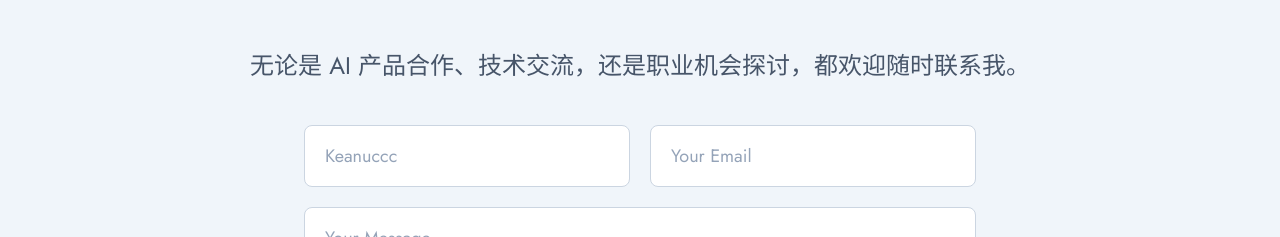
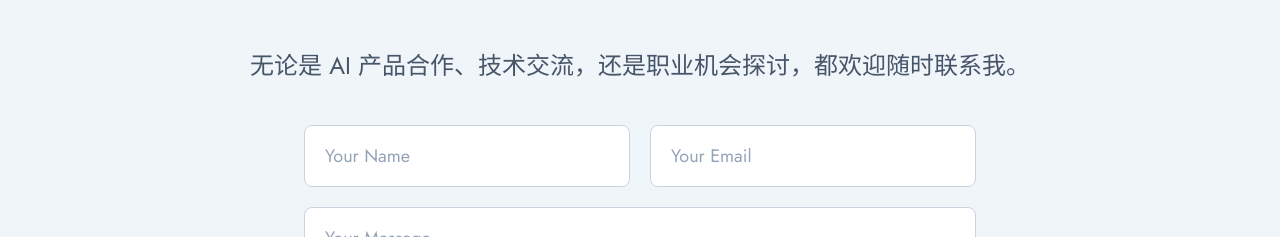
Before and after one commit to keanuccc/myportfolio, a Next.js app: page / in a window 1280 px wide. Shown: the part 3561-3798 px from the top of the page. Built offline with nearby package versions, Linux system fonts and the light colour scheme; no server answers; the database is empty.

Commit message:
fix: 侧边邮箱图标跳转到 contact 区域

```diff
--- a/src/components/Contact.tsx
+++ b/src/components/Contact.tsx
@@ -75,7 +75,7 @@ export default function Contact() {
         <div className="flex flex-col sm:flex-row gap-5">
           <input
             type="text"
-            placeholder="Keanuccc"
+            placeholder="Your Name"
             value={name}
             onChange={(e) => setName(e.target.value)}
             required
--- a/src/components/FixedContacts.tsx
+++ b/src/components/FixedContacts.tsx
@@ -19,7 +19,7 @@ export default function FixedContacts() {
       ),
     },
     {
-      href: "mailto:your@email.com",
+      href: "#contact",
       label: "Email",
       icon: (
         <svg xmlns="http://www.w3.org/2000/svg" width="28" height="28" viewBox="0 0 24 24" fill="none" stroke="currentColor" strokeWidth="2" strokeLinecap="round" strokeLinejoin="round">
```
